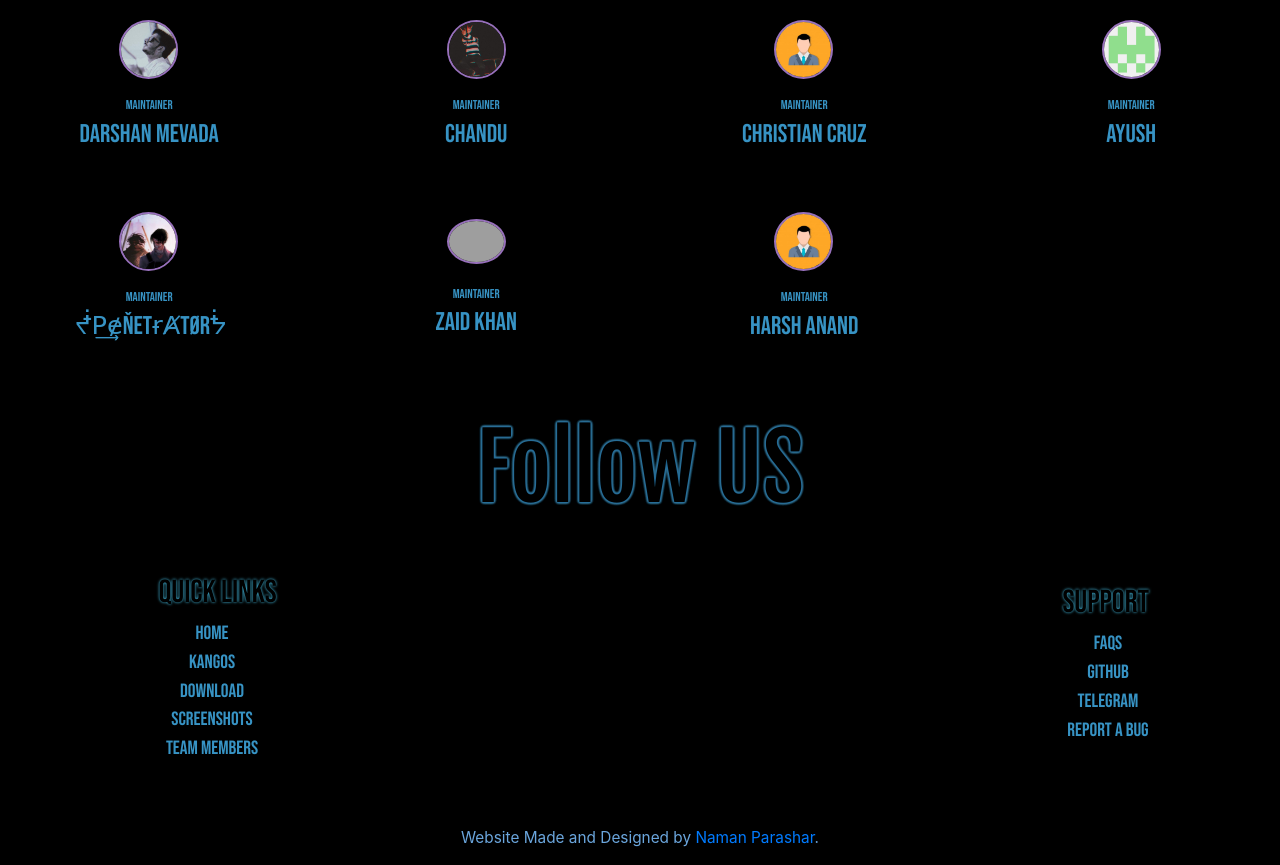
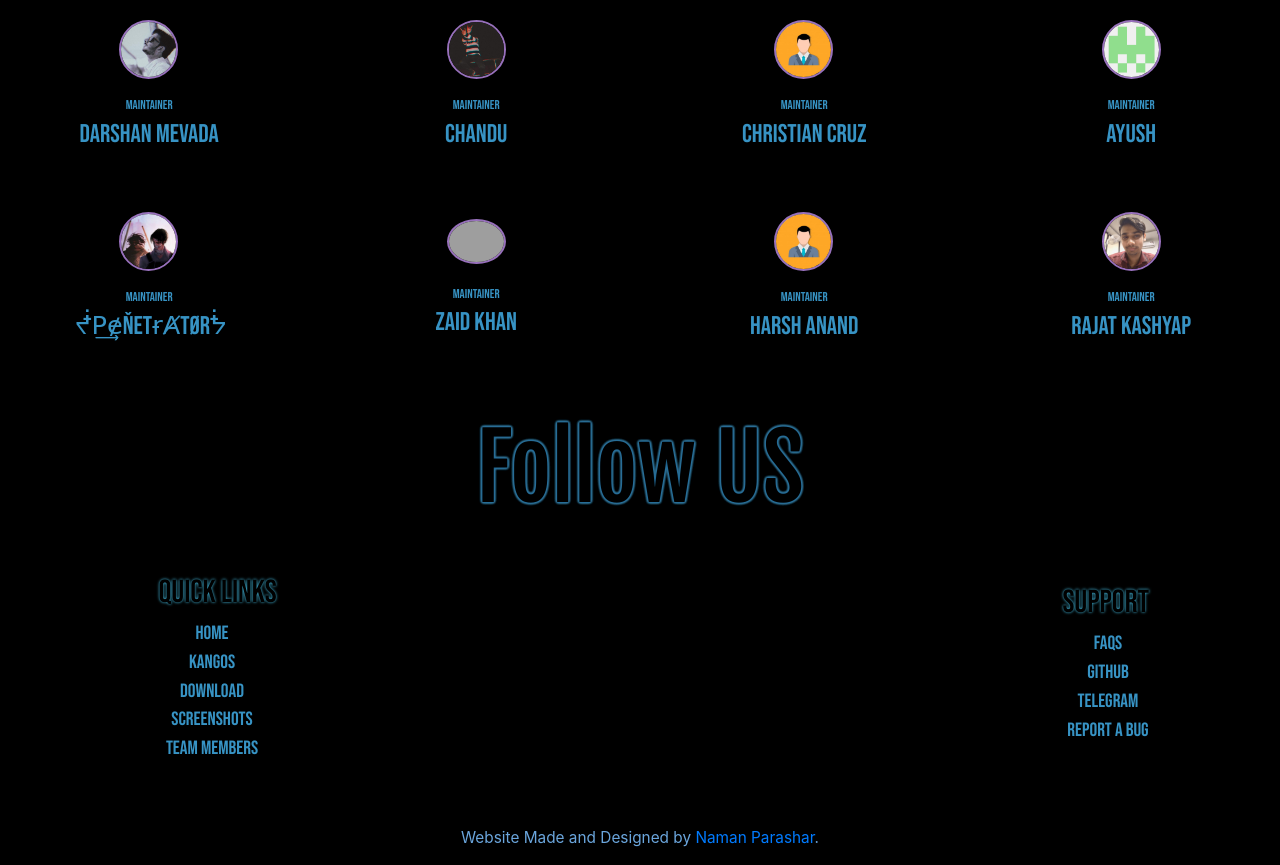
Before and after one commit to nparashar150/kangos.in, a plain HTML site: page index.html in a window 1280 px wide. Shown: the part 3180-4045 px from the top of the page. Drawn offline with nearby package versions, Linux system fonts and the light colour scheme; grey boxes are pictures that could not be loaded.

Commit message:
added another maintainer

```diff
--- a/index.html
+++ b/index.html
@@ -510,6 +510,11 @@
                     <h2 data-aos="zoom-in-up" data-aos-duration="1300"><a href="https://github.com/HarshAnand-799/" target="_blank">Maintainer</a></h2>
                     <p style="margin-top: -2vw;" data-aos="zoom-in-up" data-aos-duration="1300"><a href="https://github.com/HarshAnand-799/" target="_blank">Harsh Anand</a></p>
                 </div>
+                <div class="column">
+                    <a href="https://github.com/STRK-ND/" target="_blank"><img data-aos="zoom-in-up" data-aos-duration="1300" src="Code/user/rajat_kashyap.jpg" class="user-dev" alt="Rajat-Kashyap-Maintainer"></a>
+                    <h2 data-aos="zoom-in-up" data-aos-duration="1300"><a href="https://github.com/STRK-ND/" target="_blank">Maintainer</a></h2>
+                    <p style="margin-top: -2vw;" data-aos="zoom-in-up" data-aos-duration="1300"><a href="https://github.com/STRK-ND/" target="_blank">Rajat Kashyap</a></p>
+                </div>
             </div>
         </div>
     </section>
```
Also changed, not shown: Code/user/rajat_kashyap.jpg (added).
